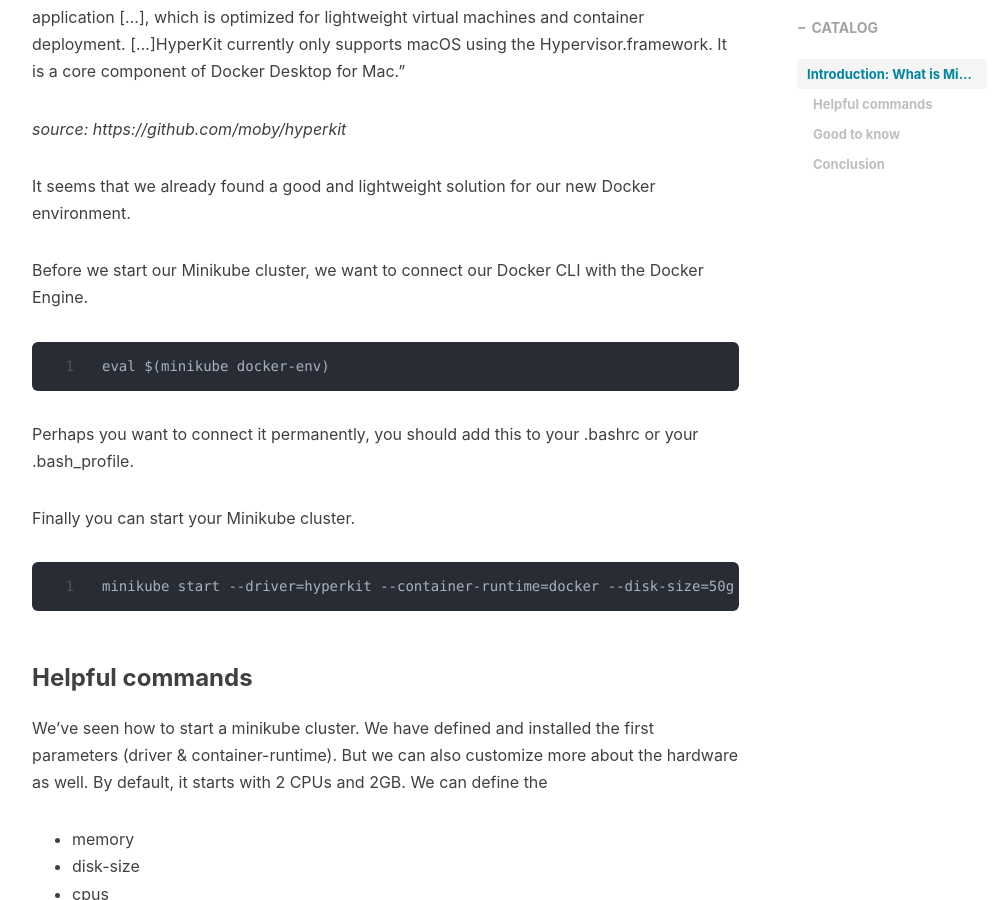
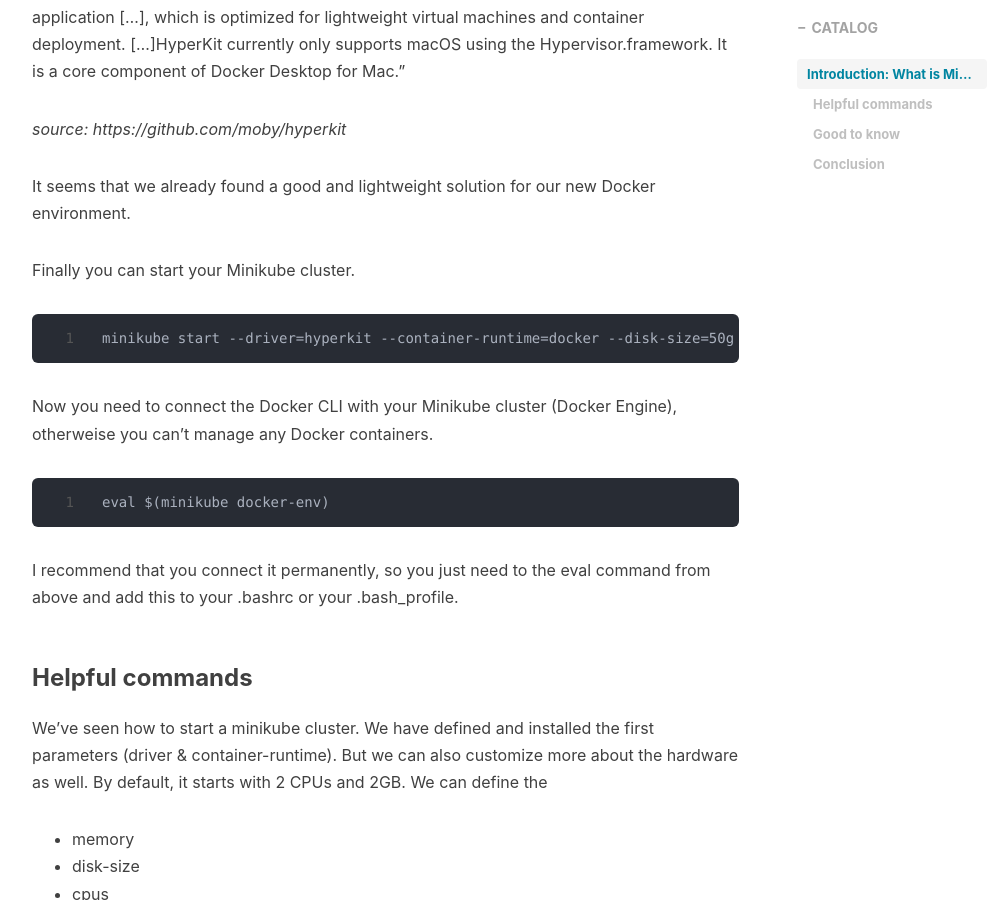
Before and after one commit to maltequast/maltequast.github.io, a Jekyll site: the page built from _posts/tech/2022-06-06-minikube-docker-desktop.md, in a window 1280 px wide and 900 px high, scrolled down 1626 px. Shown: the whole window, without its empty margins (233-1235 px from the left). Built offline with Jekyll 4.4.1, drawn with Linux system fonts in a browser that asks for light colours; nearby versions of some CDN libraries; comment, search, counter and statistics services are not loaded.

Commit message:
feat(minikube blog): change in minikube blog
change in minikube blog

````diff
--- a/_posts/tech/2022-06-06-minikube-docker-desktop.md
+++ b/_posts/tech/2022-06-06-minikube-docker-desktop.md
@@ -61,19 +61,21 @@ Hypervisor.framework. It is a core component of Docker Desktop for Mac."
 
 It seems that we already found a good and lightweight solution for our new Docker environment.
 
-Before we start our Minikube cluster, we want to connect our Docker CLI with the Docker Engine.
+Finally you can start your Minikube cluster.
+
+```
+minikube start --driver=hyperkit --container-runtime=docker --disk-size=50g -p minikube
+```
+
+Now you need to connect the Docker CLI with your Minikube cluster (Docker Engine), otherweise you can't manage any
+Docker containers.
 
 ```
 eval $(minikube docker-env)
 ```
 
-Perhaps you want to connect it permanently, you should add this to your .bashrc or your .bash_profile.
-
-Finally you can start your Minikube cluster.
-
-```
-minikube start --driver=hyperkit --container-runtime=docker --disk-size=50g -p minikube
-```
+I recommend that you connect it permanently, so you just need to the eval command from above and add this to your
+.bashrc or your .bash_profile.
 
 ### Helpful commands
 
@@ -175,7 +177,8 @@ to a local registry and simulate your workflow locally.
 minikube addons enable registry
 ```
 
-When your are done with your work and you want to free some disk space, you can delete the minikube cluster or just stop it
+When your are done with your work and you want to free some disk space, you can delete the minikube cluster or just stop
+it
 and reuse it.
 
 ```
````
